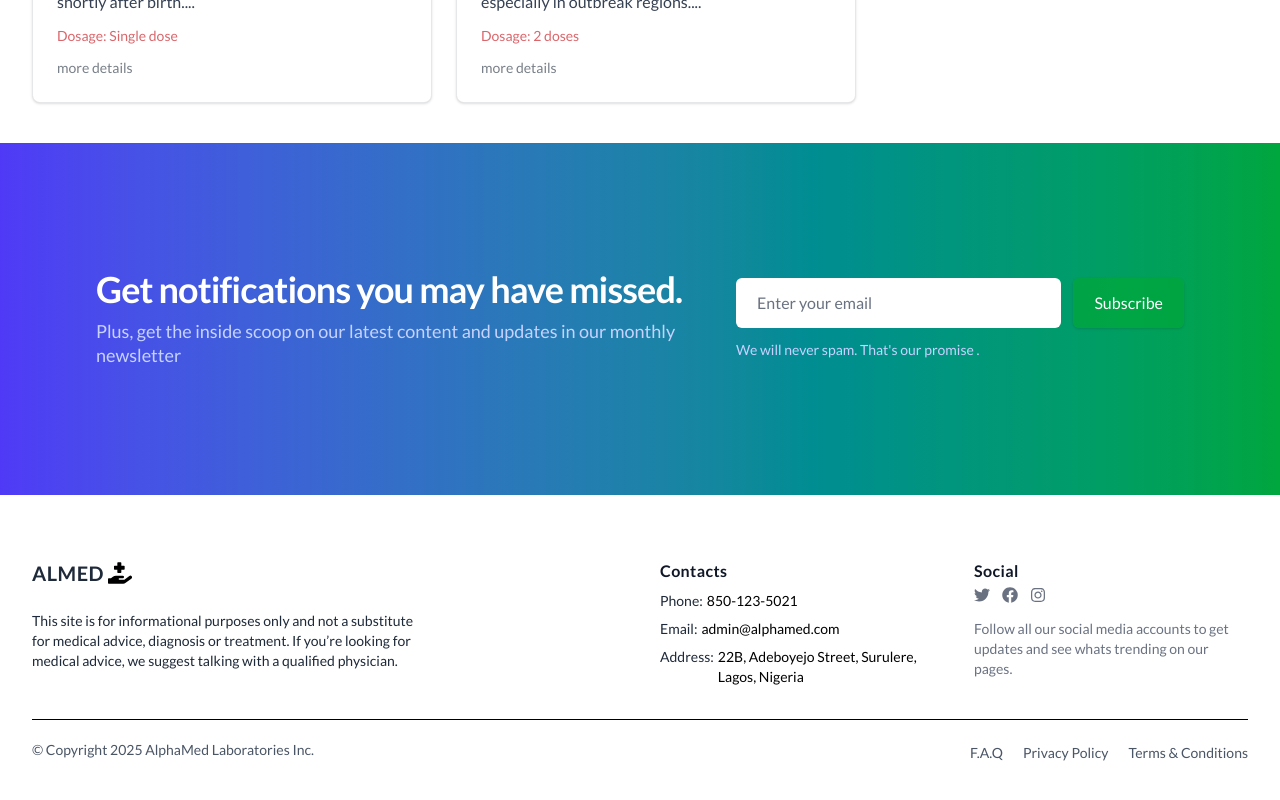
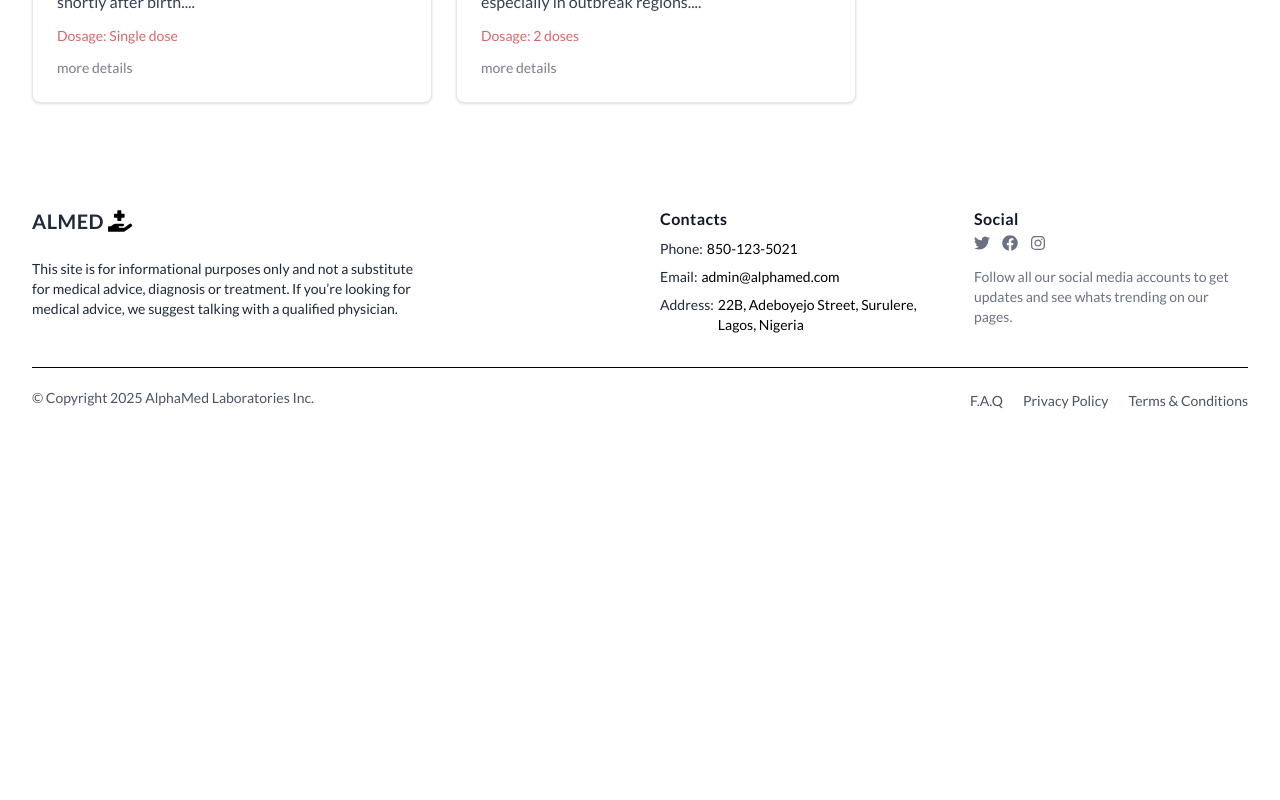
Before and after one commit to blaqnativity/gomy-project, a React (Vite) app: page /vaccinations in a window 1280 px wide. Shown: the part 2498-3298 px from the top of the page. After the commit the page ends 2950 px from the top, so only its background shows below. Built offline with nearby package versions, Linux system fonts and the light colour scheme; no server answers.

Commit message:
newsletter commented out from vaccines page

```diff
--- a/src/pages/Vaccine/Vaccines.jsx
+++ b/src/pages/Vaccine/Vaccines.jsx
@@ -1,6 +1,6 @@
 import { vaccines } from "./data";
 import Vaccine from "./Vaccine";
-import NewsLetter from "../../components/NewsLetter";
+// import NewsLetter from "../../components/NewsLetter";
 
 const Vaccines = () => {
   return (
@@ -30,7 +30,7 @@ const Vaccines = () => {
           </div>
         </div>
       </div>
-      <NewsLetter />
+      {/* <NewsLetter /> */}
     </div>
   );
 };
```
